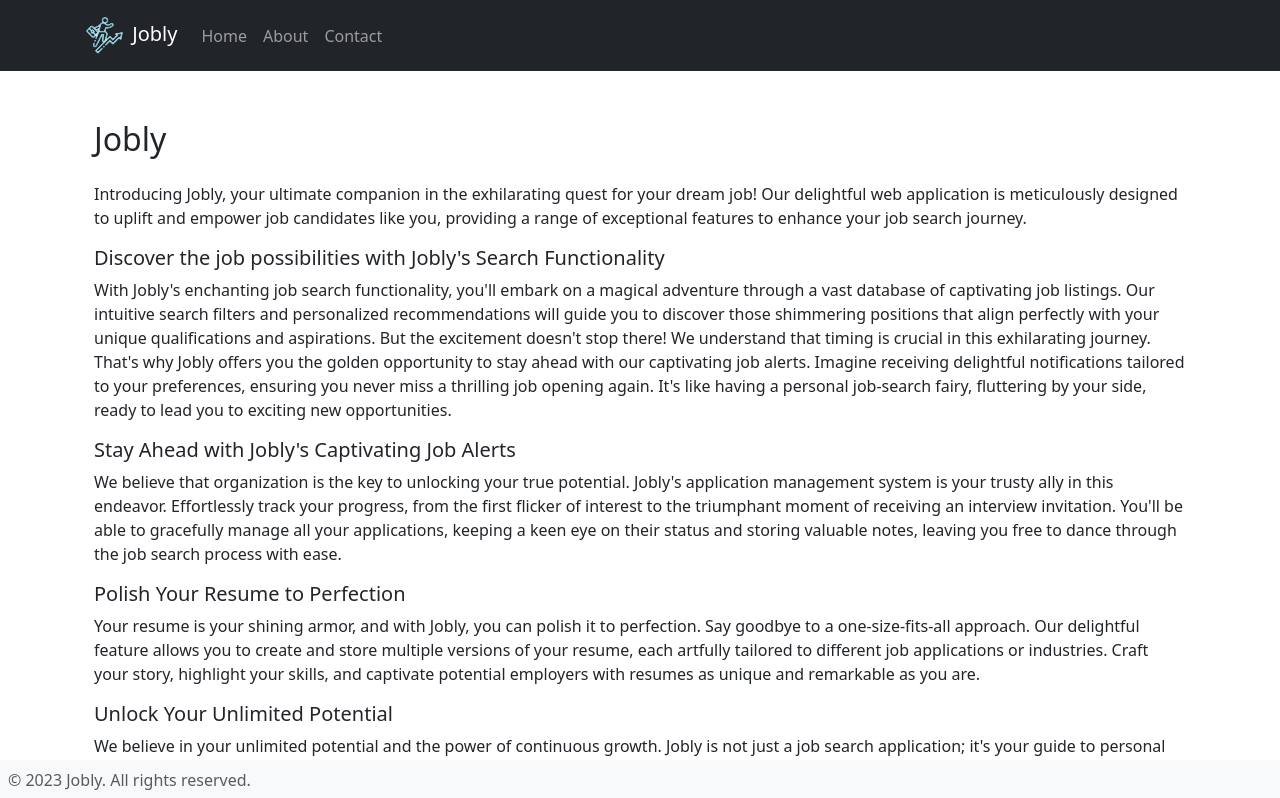
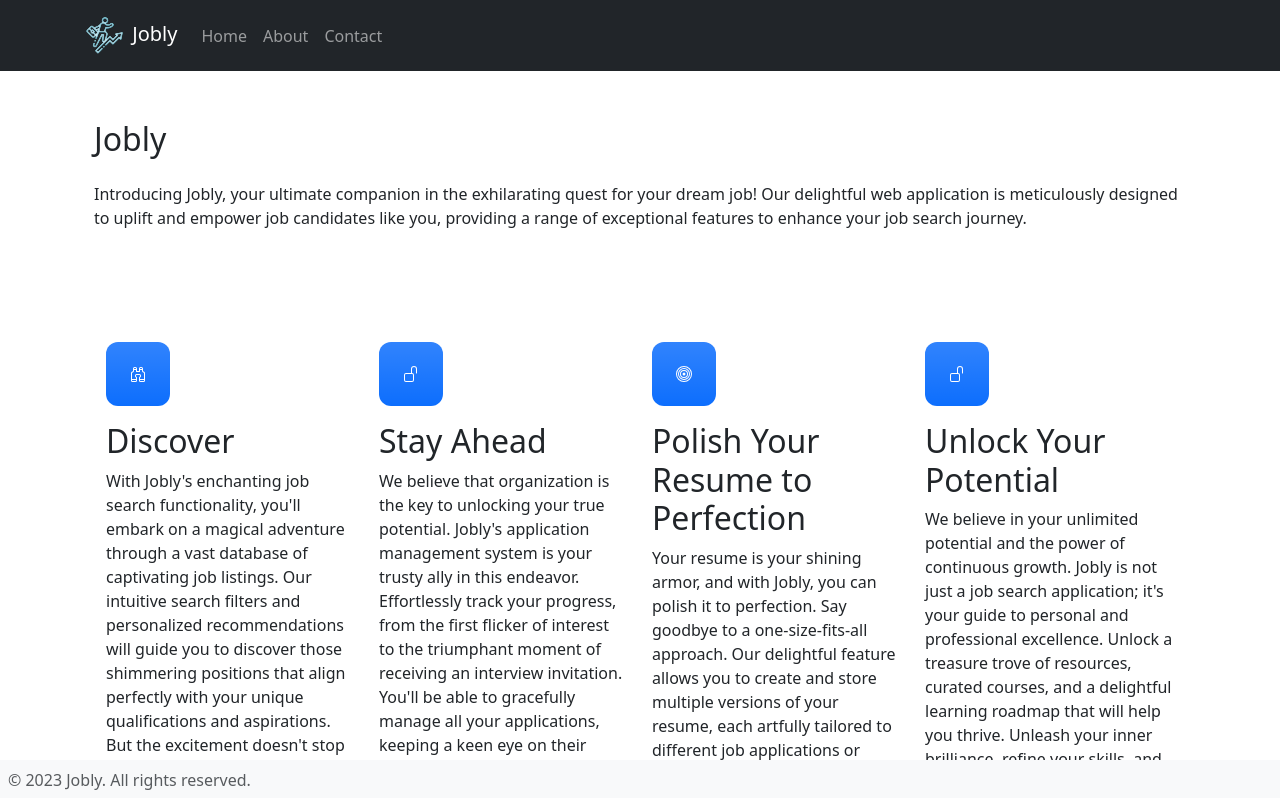
Before and after one commit to jobrack-io/Jobly, a React (Create React App) app in the folder Codebase/jobly-web/: page /about-us in a window 1280 px wide. Shown: the top 798 px of the page. Built offline with nearby package versions, Linux system fonts and the light colour scheme.

Commit message:
Some cosmetic changes.

```diff
--- a/Codebase/jobly-web/src/App.tsx
+++ b/Codebase/jobly-web/src/App.tsx
@@ -7,7 +7,7 @@ import AboutUsPage from './pages/AboutUs';
 import ContactUsPage from './pages/ContactUs';
 import ErrorPage from './pages/ErrorPage';
 
-import './index.css';
+import './assets/index.css';
 import 'bootstrap/dist/css/bootstrap.css';
 import 'bootstrap/dist/js/bootstrap.bundle.js';
 
--- /dev/null
+++ b/Codebase/jobly-web/src/assets/aboutus.css
@@ -0,0 +1,11 @@
+.feature-icon {
+  display: inline-flex;
+  align-items: center;
+  justify-content: center;
+  width: 4rem;
+  height: 4rem;
+  margin-bottom: 1rem;
+  font-size: 2rem;
+  color: #fff;
+  border-radius: .75rem;
+}
--- a/Codebase/jobly-web/src/components/Footer.tsx
+++ b/Codebase/jobly-web/src/components/Footer.tsx
@@ -1,5 +1,3 @@
-import { Link } from 'react-router-dom';
-
 function Footer(){
   return (
     <div>
--- a/Codebase/jobly-web/src/pages/AboutUs.tsx
+++ b/Codebase/jobly-web/src/pages/AboutUs.tsx
@@ -1,3 +1,5 @@
+import '../assets/aboutus.css';
+
 function AboutUsPage(){
   return (
     <>
@@ -7,28 +9,58 @@ function AboutUsPage(){
           <p>
             Introducing Jobly, your ultimate companion in the exhilarating quest for your dream job! Our delightful web application is meticulously designed to uplift and empower job candidates like you, providing a range of exceptional features to enhance your job search journey.
           </p>
-          <p>
-            <h5>Discover the job possibilities with Jobly's Search Functionality</h5>
-            With Jobly's enchanting job search functionality, you'll embark on a magical adventure through a vast database of captivating job listings. Our intuitive search filters and personalized recommendations will guide you to discover those shimmering positions that align perfectly with your unique qualifications and aspirations.
-            But the excitement doesn't stop there! We understand that timing is crucial in this exhilarating journey. That's why Jobly offers you the golden opportunity to stay ahead with our captivating job alerts. Imagine receiving delightful notifications tailored to your preferences, ensuring you never miss a thrilling job opening again. It's like having a personal job-search fairy, fluttering by your side, ready to lead you to exciting new opportunities.
-          </p>
-          <p>
-            <h5>Stay Ahead with Jobly's Captivating Job Alerts</h5>
-            We believe that organization is the key to unlocking your true potential. Jobly's application management system is your trusty ally in this endeavor. Effortlessly track your progress, from the first flicker of interest to the triumphant moment of receiving an interview invitation. You'll be able to gracefully manage all your applications, keeping a keen eye on their status and storing valuable notes, leaving you free to dance through the job search process with ease.
-          </p>
-          <p>
-            <h5>Polish Your Resume to Perfection</h5>
-            Your resume is your shining armor, and with Jobly, you can polish it to perfection. Say goodbye to a one-size-fits-all approach. Our delightful feature allows you to create and store multiple versions of your resume, each artfully tailored to different job applications or industries. Craft your story, highlight your skills, and captivate potential employers with resumes as unique and remarkable as you are.
-          </p>
-          <p>
-            <h5>Unlock Your Unlimited Potential</h5>
-            We believe in your unlimited potential and the power of continuous growth. Jobly is not just a job search application; it's your guide to personal and professional excellence. Unlock a treasure trove of resources, curated courses, and a delightful learning roadmap that will help you thrive. Unleash your inner brilliance, refine your skills, and equip yourself with the tools needed to conquer any challenge that comes your way.
-          </p>
-          <p>
-            So, dear job seeker, are you ready to embark on this delightful journey with Jobly? Let's spread our wings and soar towards a brighter future, where the perfect job awaits you. Remember, with Jobly by your side, the possibilities are endless, and your dreams are within reach. Get ready to shine and let your career story unfold in the most extraordinary and enchanting way!
-          </p>
         </div>
+        <div className="container px-4 py-5" id="featured-3">
+          <div className="row g-4 py-5 row-cols-1 row-cols-lg-4">
+            <div className="feature col">
+              <div className="feature-icon bg-primary bg-gradient">
+              <svg xmlns="http://www.w3.org/2000/svg" width="16" height="16" fill="currentColor" class="bi bi-binoculars" viewBox="0 0 16 16">
+  <path d="M3 2.5A1.5 1.5 0 0 1 4.5 1h1A1.5 1.5 0 0 1 7 2.5V5h2V2.5A1.5 1.5 0 0 1 10.5 1h1A1.5 1.5 0 0 1 13 2.5v2.382a.5.5 0 0 0 .276.447l.895.447A1.5 1.5 0 0 1 15 7.118V14.5a1.5 1.5 0 0 1-1.5 1.5h-3A1.5 1.5 0 0 1 9 14.5v-3a.5.5 0 0 1 .146-.354l.854-.853V9.5a.5.5 0 0 0-.5-.5h-3a.5.5 0 0 0-.5.5v.793l.854.853A.5.5 0 0 1 7 11.5v3A1.5 1.5 0 0 1 5.5 16h-3A1.5 1.5 0 0 1 1 14.5V7.118a1.5 1.5 0 0 1 .83-1.342l.894-.447A.5.5 0 0 0 3 4.882V2.5zM4.5 2a.5.5 0 0 0-.5.5V3h2v-.5a.5.5 0 0 0-.5-.5h-1zM6 4H4v.882a1.5 1.5 0 0 1-.83 1.342l-.894.447A.5.5 0 0 0 2 7.118V13h4v-1.293l-.854-.853A.5.5 0 0 1 5 10.5v-1A1.5 1.5 0 0 1 6.5 8h3A1.5 1.5 0 0 1 11 9.5v1a.5.5 0 0 1-.146.354l-.854.853V13h4V7.118a.5.5 0 0 0-.276-.447l-.895-.447A1.5 1.5 0 0 1 12 4.882V4h-2v1.5a.5.5 0 0 1-.5.5h-3a.5.5 0 0 1-.5-.5V4zm4-1h2v-.5a.5.5 0 0 0-.5-.5h-1a.5.5 0 0 0-.5.5V3zm4 11h-4v.5a.5.5 0 0 0 .5.5h3a.5.5 0 0 0 .5-.5V14zm-8 0H2v.5a.5.5 0 0 0 .5.5h3a.5.5 0 0 0 .5-.5V14z"/>
+</svg>
+              </div>
+              <h2>Discover</h2>
+              <p>With Jobly's enchanting job search functionality, you'll embark on a magical adventure through a vast database of captivating job listings. Our intuitive search filters and personalized recommendations will guide you to discover those shimmering positions that align perfectly with your unique qualifications and aspirations. But the excitement doesn't stop there! We understand that timing is crucial in this exhilarating journey. That's why Jobly offers you the golden opportunity to stay ahead with our captivating job alerts. Imagine receiving delightful notifications tailored to your preferences, ensuring you never miss a thrilling job opening again. It's like having a personal job-search fairy, fluttering by your side, ready to lead you to exciting new opportunities.</p>
+            </div>
+
+            <div className="feature col">
+              <div className="feature-icon bg-primary bg-gradient">
+              <svg xmlns="http://www.w3.org/2000/svg" width="16" height="16" fill="currentColor" class="bi bi-unlock" viewBox="0 0 16 16">
+  <path d="M11 1a2 2 0 0 0-2 2v4a2 2 0 0 1 2 2v5a2 2 0 0 1-2 2H3a2 2 0 0 1-2-2V9a2 2 0 0 1 2-2h5V3a3 3 0 0 1 6 0v4a.5.5 0 0 1-1 0V3a2 2 0 0 0-2-2zM3 8a1 1 0 0 0-1 1v5a1 1 0 0 0 1 1h6a1 1 0 0 0 1-1V9a1 1 0 0 0-1-1H3z"/>
+</svg>
+              </div>
+              <h2>Stay Ahead</h2>
+              <p>We believe that organization is the key to unlocking your true potential. Jobly's application management system is your trusty ally in this endeavor. Effortlessly track your progress, from the first flicker of interest to the triumphant moment of receiving an interview invitation. You'll be able to gracefully manage all your applications, keeping a keen eye on their status and storing valuable notes, leaving you free to dance through the job search process with ease.</p>
+            </div>
+
+            <div className="feature col">
+              <div className="feature-icon bg-primary bg-gradient">
+              <svg xmlns="http://www.w3.org/2000/svg" width="16" height="16" fill="currentColor" class="bi bi-bullseye" viewBox="0 0 16 16">
+  <path d="M8 15A7 7 0 1 1 8 1a7 7 0 0 1 0 14zm0 1A8 8 0 1 0 8 0a8 8 0 0 0 0 16z"/>
+  <path d="M8 13A5 5 0 1 1 8 3a5 5 0 0 1 0 10zm0 1A6 6 0 1 0 8 2a6 6 0 0 0 0 12z"/>
+  <path d="M8 11a3 3 0 1 1 0-6 3 3 0 0 1 0 6zm0 1a4 4 0 1 0 0-8 4 4 0 0 0 0 8z"/>
+  <path d="M9.5 8a1.5 1.5 0 1 1-3 0 1.5 1.5 0 0 1 3 0z"/>
+</svg>
+              </div>
+              <h2>Polish Your Resume to Perfection</h2>
+              <p>Your resume is your shining armor, and with Jobly, you can polish it to perfection. Say goodbye to a one-size-fits-all approach. Our delightful feature allows you to create and store multiple versions of your resume, each artfully tailored to different job applications or industries. Craft your story, highlight your skills, and captivate potential employers with resumes as unique and remarkable as you are.</p>
+            </div>
+
+            <div className="feature col">
+              <div className="feature-icon bg-primary bg-gradient">
+              <svg xmlns="http://www.w3.org/2000/svg" width="16" height="16" fill="currentColor" class="bi bi-unlock" viewBox="0 0 16 16">
+  <path d="M11 1a2 2 0 0 0-2 2v4a2 2 0 0 1 2 2v5a2 2 0 0 1-2 2H3a2 2 0 0 1-2-2V9a2 2 0 0 1 2-2h5V3a3 3 0 0 1 6 0v4a.5.5 0 0 1-1 0V3a2 2 0 0 0-2-2zM3 8a1 1 0 0 0-1 1v5a1 1 0 0 0 1 1h6a1 1 0 0 0 1-1V9a1 1 0 0 0-1-1H3z"/>
+</svg>
+              </div>
+              <h2>Unlock Your Potential</h2>
+              <p>We believe in your unlimited potential and the power of continuous growth. Jobly is not just a job search application; it's your guide to personal and professional excellence. Unlock a treasure trove of resources, curated courses, and a delightful learning roadmap that will help you thrive. Unleash your inner brilliance, refine your skills, and equip yourself with the tools needed to conquer any challenge that comes your way.</p>
+            </div>
+          </div>
+        </div>
+        <p>
+          So, dear job seeker, are you ready to embark on this delightful journey with Jobly? Let's spread our wings and soar towards a brighter future, where the perfect job awaits you. Remember, with Jobly by your side, the possibilities are endless, and your dreams are within reach. Get ready to shine and let your career story unfold in the most extraordinary and enchanting way!
+        </p>
       </section>
+
     </>
   );
 };
--- a/Codebase/jobly-web/src/pages/ContactUs.tsx
+++ b/Codebase/jobly-web/src/pages/ContactUs.tsx
@@ -1,4 +1,5 @@
 import '@popperjs/core/dist/cjs/popper.js';
+import '../assets/contactus.css';
 
 function ContactUsPage() {
   return (
@@ -7,24 +8,24 @@ function ContactUsPage() {
         <p>We would love to hear from you. Fill out the form below to get in touch with us.</p>
 
         <div className="row">
-            <div className="col-md-6">
+            <div className="col-md-6 contact-form">
                 <form action="#" method="POST">
                     <div className="mb-3">
-                        <label for="name" className="form-label">Your Name</label>
+                        <label htmlFor="name" className="form-label">Your Name</label>
                         <input type="text" className="form-control" id="name" name="name" required/>
                     </div>
                     <div className="mb-3">
-                        <label for="email" class="form-label">Your Email</label>
+                        <label htmlFor="email" className="form-label">Your Email</label>
                         <input type="email" className="form-control" id="email" name="email" required/>
                     </div>
                     <div className="mb-3">
-                        <label for="message" class="form-label">Message</label>
+                        <label htmlFor="message" className="form-label">Message</label>
                         <textarea className="form-control" id="message" name="message" required></textarea>
                     </div>
                     <button type="submit" className="btn btn-primary">Submit</button>
                 </form>
             </div>
-            <div className="col-md-6">
+            <div id="address" className="col-md-6 contact">
                 <h4>Address</h4>
                 <p>4 Southern Avenue, Feltham, Middlesex, TW14 9ND</p>
                 <h4>Phone</h4>
```
Also changed, not shown: Codebase/jobly-web/src/pages/Home.tsx (+2 -6 lines), Codebase/jobly-web/src/assets/contactus.css (added), Codebase/jobly-web/src/assets/index.css (renamed from Codebase/jobly-web/src/index.css).
